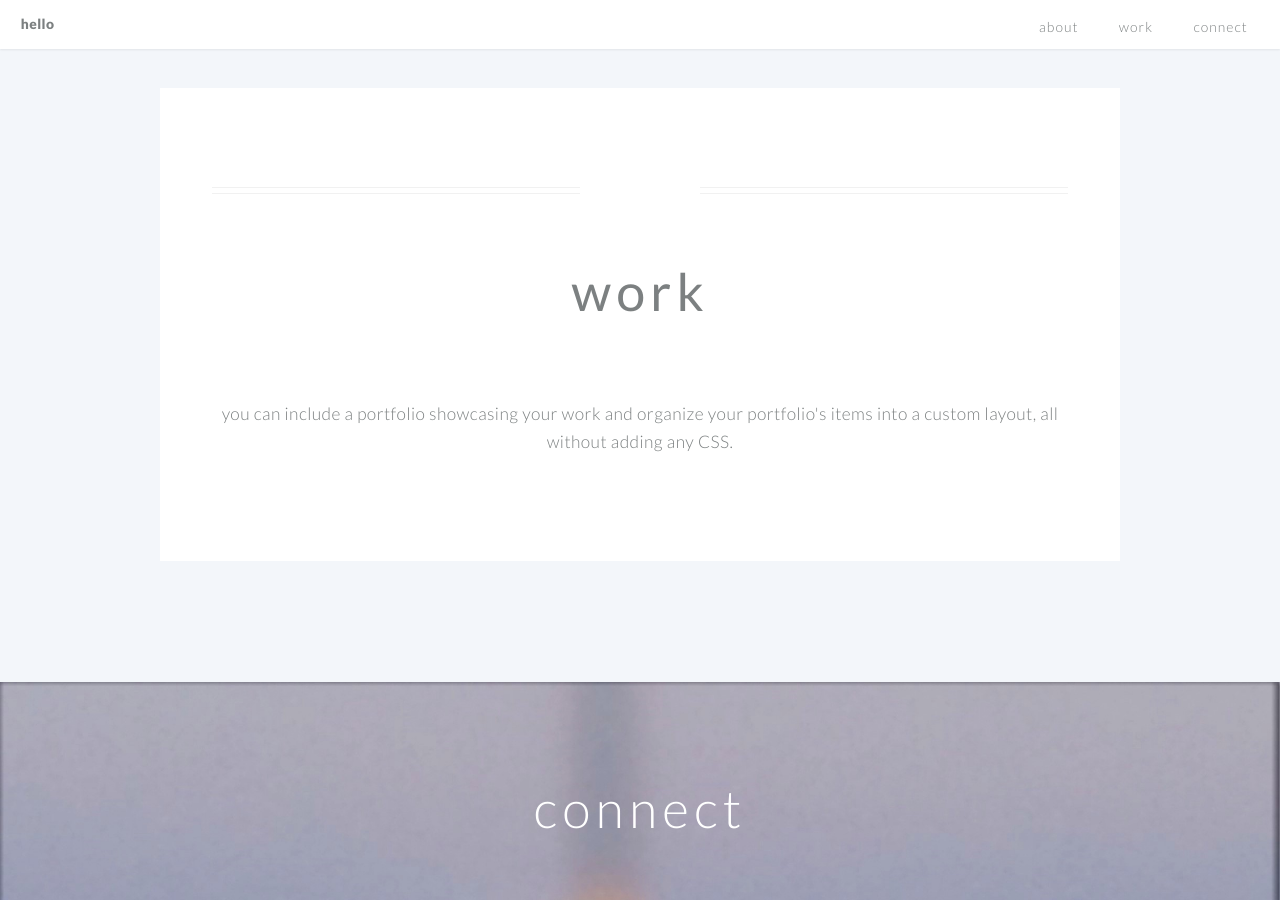
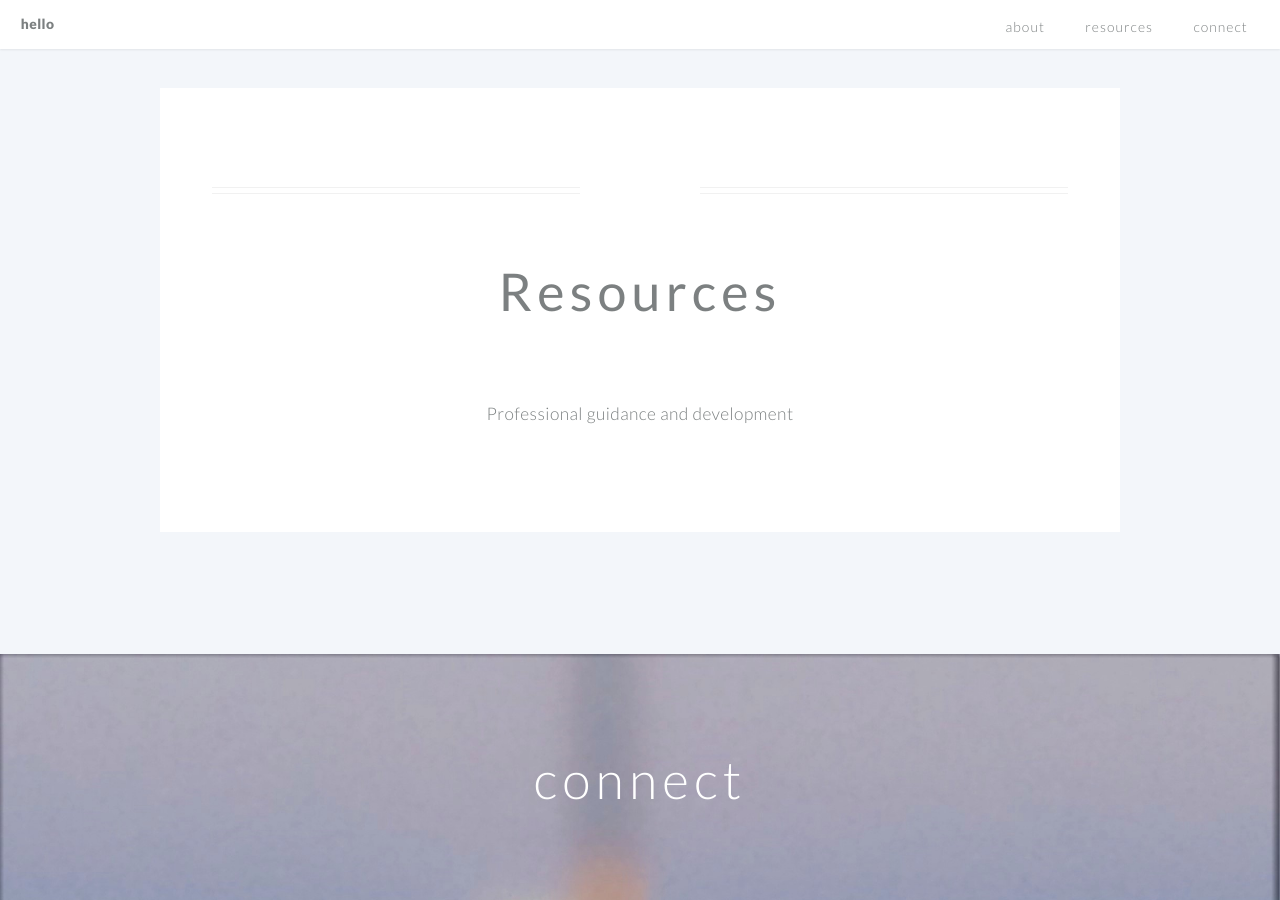
Before and after one commit to ekinsenvironmental/ekinsenvironmental, a Jekyll site: the page built from index.md, in a window 1280 px wide and 900 px high, scrolled down 1277 px. Built offline with Jekyll 4.4.1, drawn with Linux system fonts in a browser that asks for light colours.

Commit message:
Update index.md

```diff
--- a/index.md
+++ b/index.md
@@ -29,8 +29,8 @@ about_button_label: About
 
 # By declaring these variables, you can include a portfolio showcasing your work and organize your portfolio's items into a custom layout, all without adding any CSS. In addition, you must 1) create an HTML file in the_includes folder for each project with the text you'd like to display, and 2) create a YAML file in the _data folder describing the order in which each project should be shown and categorized. See `/includes/example.html` and `/_data/work.yml` for examples.
 
-portfolio: work # the heading for your portfolio and title of your YAML file
-portfolio_description: you can include a portfolio showcasing your work and organize your portfolio's items into a custom layout, all without adding any CSS. # a description to be desplayed below the heading and above the content
+portfolio: Resources
+portfolio_description: Professional guidance and development
 
 # optional CTA section --------------------------------------------------
 
```
